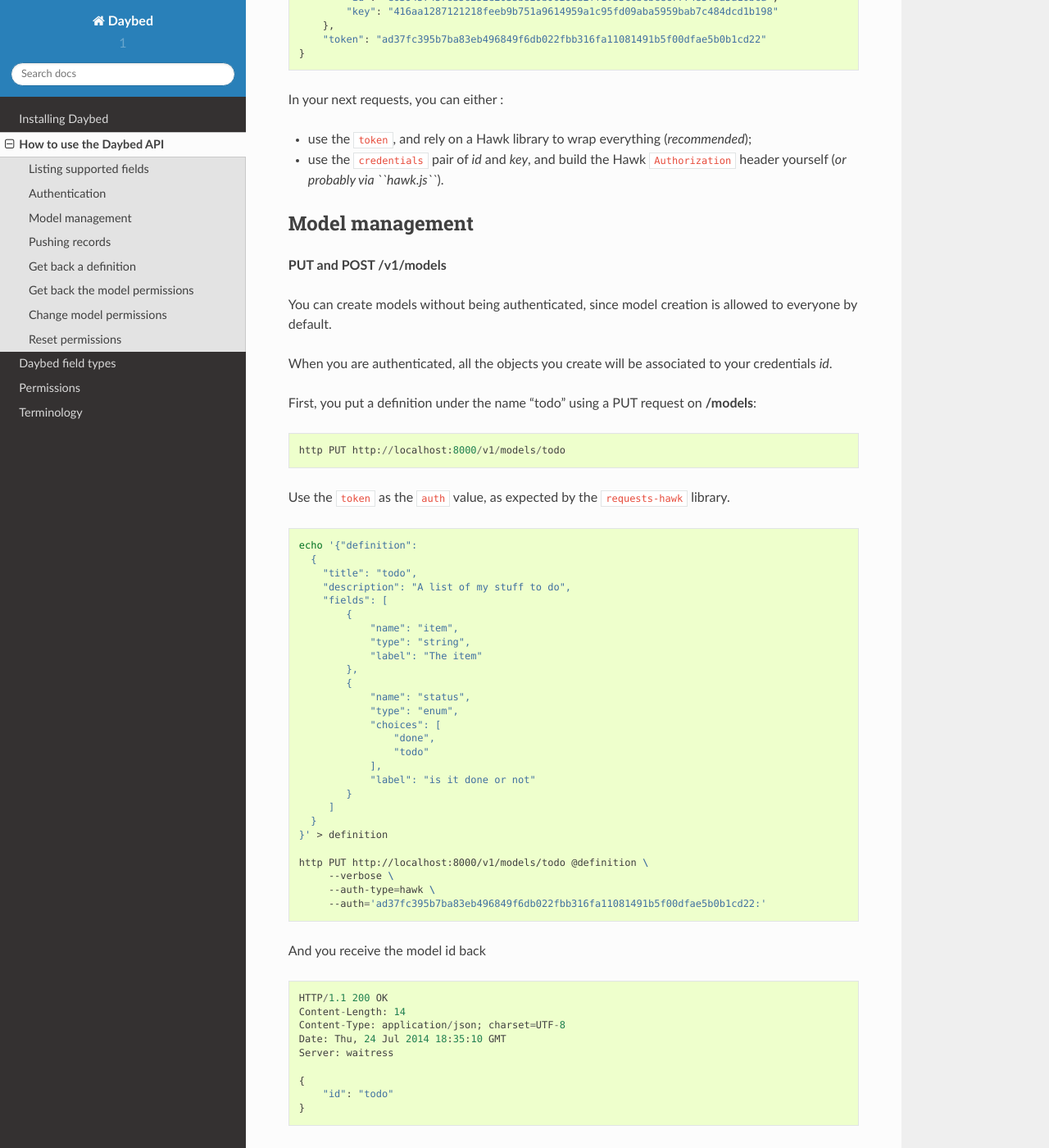
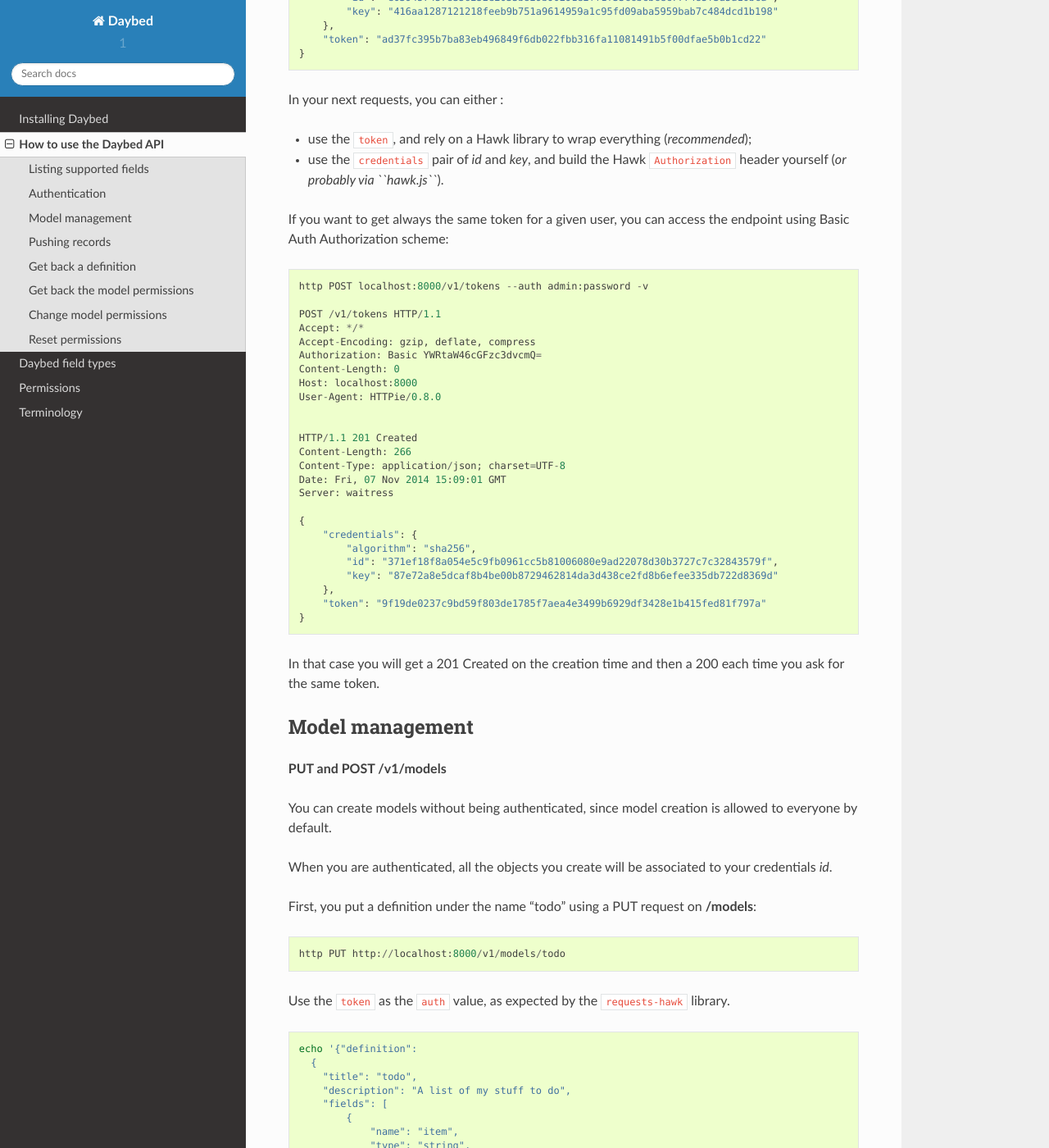
Before and after one commit to spiral-project/daybed, a Sphinx documentation site: the page built from docs/source/usage.rst, in a window 1280 px wide and 1400 px high, scrolled down 1100 px. Shown: the whole window at 82% size. Built offline with Sphinx 7.4.7 and the Read the Docs theme 2.0.0, drawn with Linux system fonts in a browser that asks for light colours.

Commit message:
Use Hmac instead of plain hashlib.sha256 to allow salt configuration.

```diff
--- a/daybed/__init__.py
+++ b/daybed/__init__.py
@@ -119,6 +119,8 @@
 
     # Backend
 
+    config.registry.tokenHmacKey = settings['daybed.tokenHmacKey']
+
     # backend initialisation
     backend_class = config.maybe_dotted(settings['daybed.backend'])
     config.registry.backend = backend_class.load_from_config(config)
--- a/docs/source/usage.rst
+++ b/docs/source/usage.rst
@@ -63,6 +63,39 @@
 * use the ``token``, and rely on a Hawk library to wrap everything (*recommended*);
 * use the ``credentials`` pair of *id* and *key*, and build the Hawk ``Authorization``
   header yourself (*or probably via ``hawk.js``*).
+
+If you want to get always the same token for a given user, you can
+access the endpoint using Basic Auth Authorization scheme::
+
+    http POST localhost:8000/v1/tokens --auth admin:password -v
+
+    POST /v1/tokens HTTP/1.1
+    Accept: */*
+    Accept-Encoding: gzip, deflate, compress
+    Authorization: Basic YWRtaW46cGFzc3dvcmQ=
+    Content-Length: 0
+    Host: localhost:8000
+    User-Agent: HTTPie/0.8.0
+
+
+    HTTP/1.1 201 Created
+    Content-Length: 266
+    Content-Type: application/json; charset=UTF-8
+    Date: Fri, 07 Nov 2014 15:09:01 GMT
+    Server: waitress
+
+    {
+        "credentials": {
+            "algorithm": "sha256",
+            "id": "371ef18f8a054e5c9fb0961cc5b81006080e9ad22078d30b3727c7c32843579f",
+            "key": "87e72a8e5dcaf8b4be00b8729462814da3d438ce2fd8b6efee335db722d8369d"
+        },
+        "token": "9f19de0237c9bd59f803de1785f7aea4e3499b6929df3428e1b415fed81f797a"
+    }
+
+
+In that case you will get a 201 Created on the creation time and then
+a 200 each time you ask for the same token.
 
 
 Model management
```
Also changed, not shown: 5 other files.
